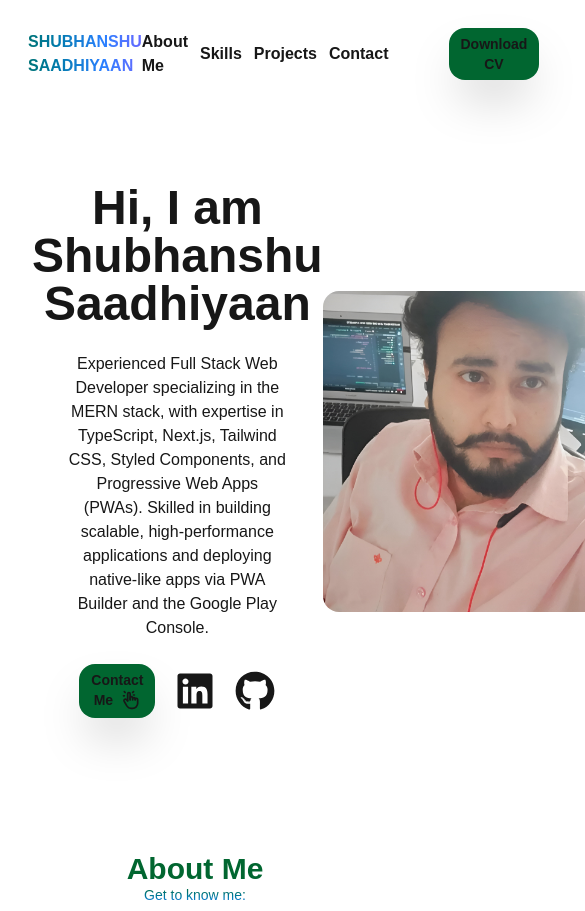
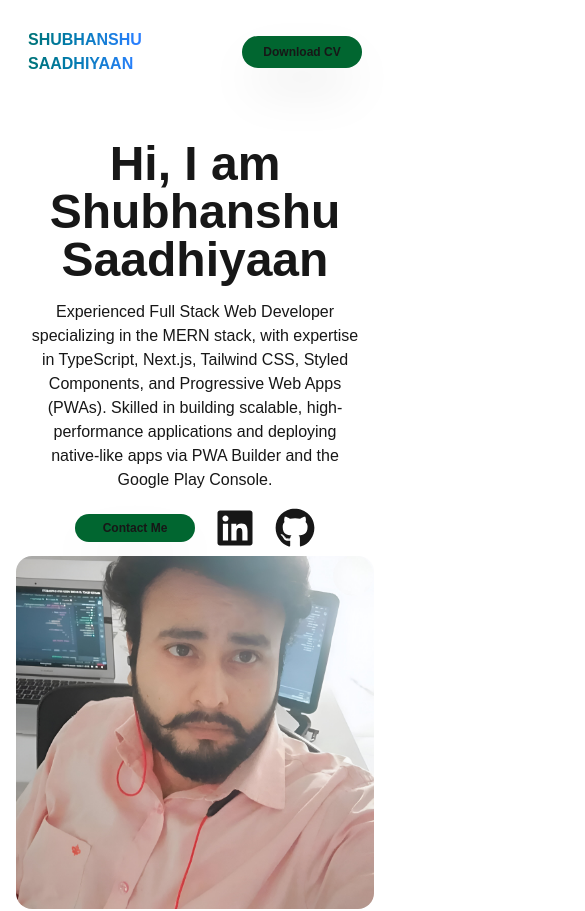
Before and after one commit to CodeshShubh/portfolio_shubhanshu, a Next.js app: page / in a window 390 px wide. Shown: the top 911 px of the page, 585 px wide, since content can reach past the window. Built offline with nearby package versions, Linux system fonts and the light colour scheme.

Commit message:
responsive tailwind

```diff
--- a/src/Components/AboutSection.tsx
+++ b/src/Components/AboutSection.tsx
@@ -1,6 +1,6 @@
 export default function About() {
     return (
-         <div className=" text-center p-3  w-[60%] mx-auto">
+         <div className=" text-center p-3 w-[80%]  md:w-[60%] mx-auto">
                   <h1 className=" font-bold text-3xl text-green-800 ">About Me</h1>
                   <p className="font-light text-sm leading-tight mb-6 bg-gradient-to-b from-green-800 to-blue-500 bg-clip-text text-transparent">Get to know me:</p>
                   <div className="leading-relaxed space-y-5">
--- a/src/Components/Card.tsx
+++ b/src/Components/Card.tsx
@@ -8,16 +8,16 @@ import { IoArrowRedoOutline } from "react-icons/io5";
 export default function Card({ Details }: { Details: ProjectDetailsType }) {
     return (
         <div className=" m-1 p-5">
-            <div className=" flex gap-3 justify-center items-center p-5 m-1 bg-gradient-to-b from-green-800 to-blue-500 rounded-2xl">
+            <div className="flex flex-col md:flex-row gap-3 justify-center items-center p-5 m-1 bg-gradient-to-b from-green-800 to-blue-500 rounded-2xl">
                 <div className=" rounded flex justify-center">
                     <Image src={Details.href} alt={Details.name} width={400} height={500}
                         className="rounded-2xl hover:scale-110 duration-1000" />
                 </div>
 
-                <div className=" w-1/2 text-center flex flex-col gap-2 p-1">
+                <div className=" w-[90%] md:w-1/2 text-center flex flex-col gap-2 p-1">
                     <h2 className="font-extrabold">{Details.name}</h2>
                     <p className="text-sm">{Details.about}</p>
-                    <div className="grid grid-cols-4 m-2 justify-items-center  [&>*]:bg-white gap-1  [&>*]:rounded-2xl [&>*]:text-xs [&>*]:w-15 [&>*]:h-5 ">
+                    <div className="grid grid-cols-4 m-2 justify-items-center place-content-center  [&>*]:bg-white gap-1  [&>*]:rounded-2xl [&>*]:text-xs [&>*]:w-15 [&>*]:h-5 ">
                         {
                             Details.tech.map((itm, i) => {
                                 return (
--- a/src/Components/Contact.tsx
+++ b/src/Components/Contact.tsx
@@ -17,8 +17,10 @@ export default function Contact() {
             items-center
             gap-5
             [&>*]:rounded
-            [&>*]:w-2/3
-            w-[50%]
+            md:[&>*]:w-2/3
+            [&>*]:w-[90%]
+            w-[90%]
+            md:w-[50%]
             mx-auto
             [&>input]:h-12
             [&>*]:px-4
@@ -42,7 +44,7 @@ export default function Contact() {
             </div>
 
          <div className="mt-18 flex flex-col justify-center items-center gap-2">
-             <p className="w-130 text-center bg-gradient-to-b from-green-800 to-blue-500 bg-clip-text text-transparent">{"What's next?"} Feel free to reach out to me if you are looking for a devloper, have a query, or simply want to connect</p>
+             <p className="w-[80%] md:w-130 text-center bg-gradient-to-b from-green-800 to-blue-500 bg-clip-text text-transparent">{"What's next?"} Feel free to reach out to me if you are looking for a devloper, have a query, or simply want to connect</p>
 
              <Link href={'mailto:shubhanshu.saadhiyaan@gmail.com'} className="flex justify-center items-center gap-3 ">
              <MdOutlineMailOutline className="size-10 bg-gradient-to-b from-green-800 to-blue-500 rounded-xl p-0.5" />
@@ -54,7 +56,7 @@ export default function Contact() {
               <p className="bg-gradient-to-b from-green-800 to-blue-500 bg-clip-text text-transparent hover:scale-105 transition duration-1000">+91-70608-21855</p>
              <BsCopy />
             </Link>
-            <div className="mb-3">
+            <div className="mb-3 mt-3">
                 <p className="bg-gradient-to-b from-green-800 to-blue-500 bg-clip-text text-transparent">You may also find me</p>
                 <div className="flex justify-center items-center gap-2">
                 <Link href={""}><FaXTwitter className="size-6 bg-gradient-to-b from-green-800 to-blue-500 rounded-xl hover:scale-150 transition duration-1000" /></Link>
--- a/src/Components/FooterSection.tsx
+++ b/src/Components/FooterSection.tsx
@@ -5,7 +5,7 @@ import { IoMdHeartHalf } from "react-icons/io";
 export default function Footer() {
     return (
         <div className="mt-5 h-20 rounded-t-2xl bg-gradient-to-b from-green-800 to-blue-500 flex justify-center items-center">
-            <p className="flex justify-center items-center gap-1 text-black font-extralight text-sm"><AiTwotoneCopyrightCircle />2025 | Designed and coded with<IoMdHeartHalf /> by Shubhanshu Saadhiyaan</p>
+            <p className="flex justify-center items-center gap-1 text-black font-extralight text-xs md:text-sm"><AiTwotoneCopyrightCircle />2025 | Designed and coded with<IoMdHeartHalf /> by Shubhanshu Saadhiyaan</p>
         </div>
     );
 }
--- a/src/Components/HeaderSection.tsx
+++ b/src/Components/HeaderSection.tsx
@@ -7,38 +7,39 @@ import { TbHandClick } from "react-icons/tb";
 export default function Header({ navLinks }: { navLinks: NavLinkType[] }) {
     return (
         <div>
-            <div className=" flex justify-between items-center p-6 m-1 font-extrabold">
+            <div className=" flex  justify-between items-center p-6 m-1 font-extrabold">
                 <div className=" ">
                     <h1 className="font-extrabold
   bg-gradient-to-r from-green-800 via-blue-500 to-purple-600
   bg-clip-text text-transparent
-  animate-gradient ">SHUBHANSHU SAADHIYAAN</h1>
+  animate-gradient
+  ">SHUBHANSHU SAADHIYAAN</h1>
                 </div>
-                <div className=" flex justify-center items-center gap-3">
+                <div className=" flex justify-center items-center gap-3 ">
                     {
                         navLinks.map((itm, i) => {
                             return (
-                                <Link href={itm.href} key={i}>{itm.name}</Link>
+                                <Link className="hidden md:inline" href={itm.href} key={i}>{itm.name}</Link>
                             )
                         })
                     }
-                    <button className="ml-12 bg-green-800 hover:bg-green-600 duration-1000 font-bold rounded-2xl shadow-2xl text-sm cursor-pointer px-3 py-1.5 text-center ">Download CV</button>
+                    <button className="w-30 ml-12 bg-green-800 hover:bg-green-600 duration-1000 font-bold  rounded-2xl shadow-2xl text-xs md:text-sm cursor-pointer px-1 md:px-3 py-2 md:py-1.5 text-center ">Download CV</button>
                 </div>
             </div>
 
             {/*  */}
-            <div className="  flex justify-between items-center  m-8 mt-20 text-center">
+            <div className="  flex flex-col md:flex-row justify-between items-center m-4  sm:m-6 md:m-8 mt-10 md:mt-20 text-center">
 
-                <div className=" w-4xl ">
+                <div className="w-full md:w-2/3 ">
                     <h1 className=" font-extrabold text-5xl">Hi, I am<br />Shubhanshu Saadhiyaan</h1>
-                    <p className="  p-5 m-1 w-[89%] mx-auto">Experienced Full Stack Web Developer specializing in the MERN stack,
+                    <p className="p-3  md:p-5 m-1 w-full sm:w-[90%] md:w-[89%] mx-auto">Experienced Full Stack Web Developer specializing in the MERN stack,
                         with expertise in TypeScript, Next.js, Tailwind CSS, Styled Components,
                         and Progressive Web Apps (PWAs). Skilled in building scalable,
                         high-performance applications and deploying native-like apps via
                         PWA Builder and the Google Play Console.</p>
-                    <div className="flex justify-center items-center gap-5   w-1/2 mx-auto">
-                        <button className="bg-green-800 hover:bg-green-600 duration-1000 font-bold rounded-2xl shadow-2xl text-sm cursor-pointer px-3 py-1.5 text-center ">
-                            Contact Me <TbHandClick className="inline-block ml-1 mb-0.5 size-5" />
+                    <div className=" flex justify-center items-center gap-5 mb-2 md:mb-0   md:w-1/2 mx-auto">
+                        <button className= "w-30 bg-green-800 hover:bg-green-600 duration-1000 font-bold rounded-2xl shadow-2xl text-xs md:text-sm cursor-pointer px-3 py-1.5 text-center ">
+                            Contact Me
                         </button>
                         <Link href={'https://www.linkedin.com/in/shubhanshu-saadhiyaaan/'} className="hover:scale-110 duration-1000" target="_blank"><FaLinkedin className="size-10" />
                         </Link>
@@ -48,13 +49,15 @@ export default function Header({ navLinks }: { navLinks: NavLinkType[] }) {
                 </div>
 
 
-                <Image
+               <div className="">
+                   <Image
                     src={'/shubhanshu.jpg'}
                     alt="Shubhanshu Saadhiyaan"
                     width={400}
                     height={400}
-                    className="rounded-2xl mr-15"
+                    className="rounded-2xl mr-0 md:mr-15"
                 />
+               </div>
             </div>
         </div>
     );
--- a/src/app/page.tsx
+++ b/src/app/page.tsx
@@ -32,7 +32,7 @@ export default function Page() {
       <hr className="text-white font-light mt-20 mb-10 w-2/3 mx-auto" />
 
       {/* projects section */}
-      <section id="projects" className="projects p-5 m-1 text-black">
+      <section id="projects" className="projects p-0.5 md:p-5 m-0 md:m-1 text-black">
         <Projects projectDetails={projectDetails} />
       </section>
 
```
Also changed, not shown: src/app/_lib/Links.tsx (+4 -4 lines).
